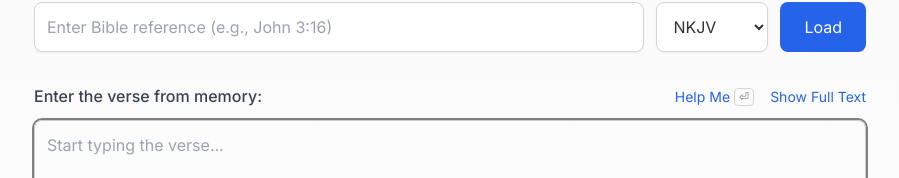
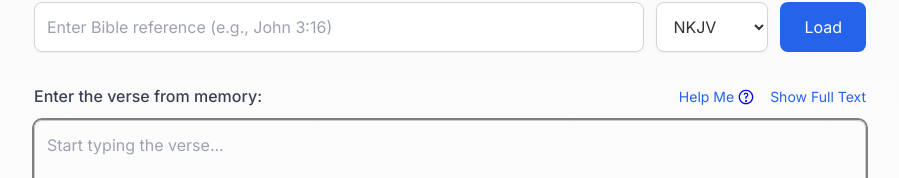
Before and after one commit to toleressea/remember-your-sword, a Next.js app: page / in a window 1280 px wide. Both pictures are taken after a click on the button "Load". Shown: the part 114-292 px from the top of the page, without its empty margins (190-1089 px from the left). Built offline with nearby package versions, Linux system fonts and the light colour scheme.

Commit message:
change help icon

```diff
--- a/src/app/page.tsx
+++ b/src/app/page.tsx
@@ -395,10 +395,6 @@ const Home = () => {
     endOfContentRef.current?.scrollIntoView({ behavior: "smooth" });
   }, [userText]);
 
-  const handleCommuterChange = (event: React.ChangeEvent<HTMLInputElement>) => {
-    setIsCommuter(event.target.checked);
-  };
-
   return (
     <main className="min-h-screen p-4 md:p-8 max-w-4xl mx-auto">
       <div className="flex justify-between items-center mb-8">
@@ -478,7 +474,7 @@ const Home = () => {
                     title="Press Enter for the next word"
                   >
                     Help Me
-                    <span className="text-gray-500 text-xs border border-gray-300 rounded px-1">⏎</span>
+                    <img src="/help.svg" alt="Help Icon" className="w-4 h-4 text-blue-600 hover:text-blue-700" />
                   </button>
                   <button
                     onClick={populateActual}
@@ -507,9 +503,7 @@ const Home = () => {
                       {mistakeCount}
                     </div>
                     <div className="text-blue-600 tabular-nums flex items-center gap-1" title="Number of times help was used">
-                      <svg className="w-4 h-4" fill="none" viewBox="0 0 24 24" stroke="currentColor">
-                        <path strokeLinecap="round" strokeLinejoin="round" strokeWidth={2} d="M9 12l2 2 4-4m5.618-4.016A11.955 11.955 0 0112 2.944a11.955 11.955 0 01-8.618 3.04A12.02 12.02 0 003 9c0 5.591 3.824 10.29 9 11.622 5.176-1.332 9-6.03 9-11.622 0-4.42-2.79-8.59-7-9.719z" />
-                      </svg>
+                      <img src="/help.svg" alt="Help Icon" className="w-4 h-4 text-blue-600 hover:text-blue-700" />
                       {helpCounter}
                     </div>
                   </div>
```
Also changed, not shown: public/help.svg (added).
